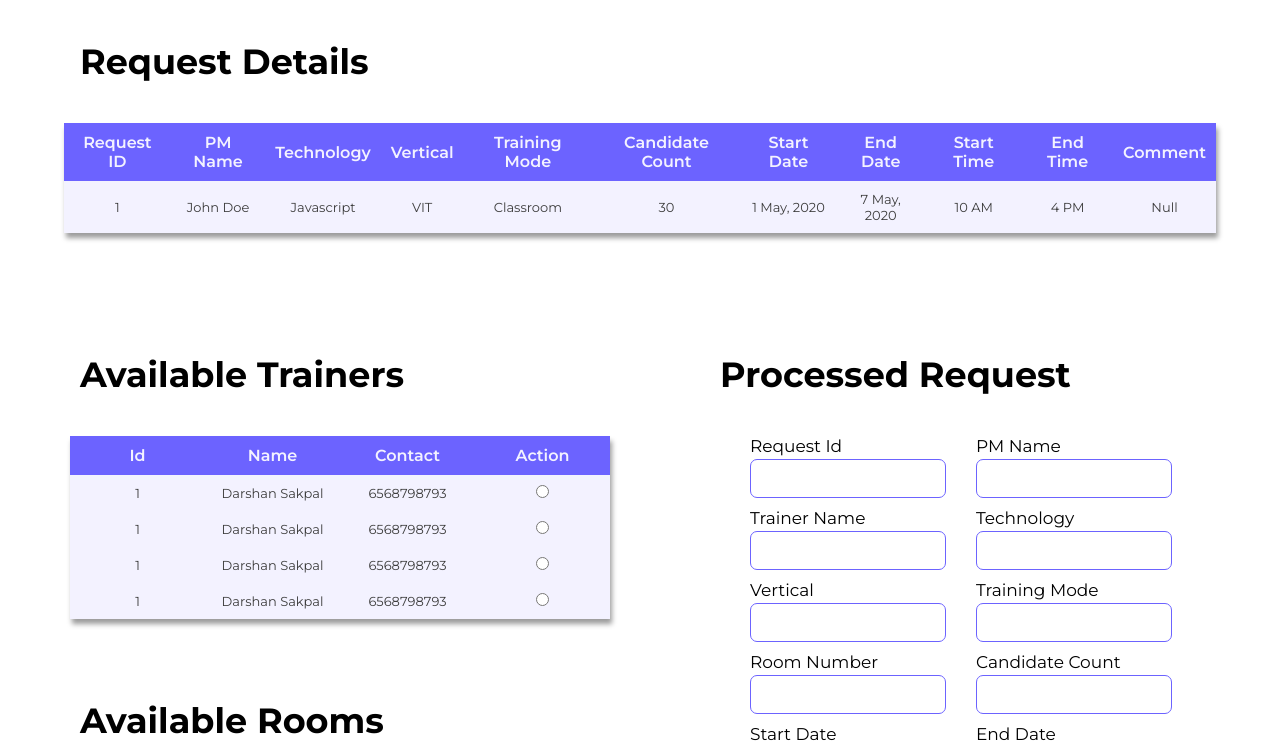
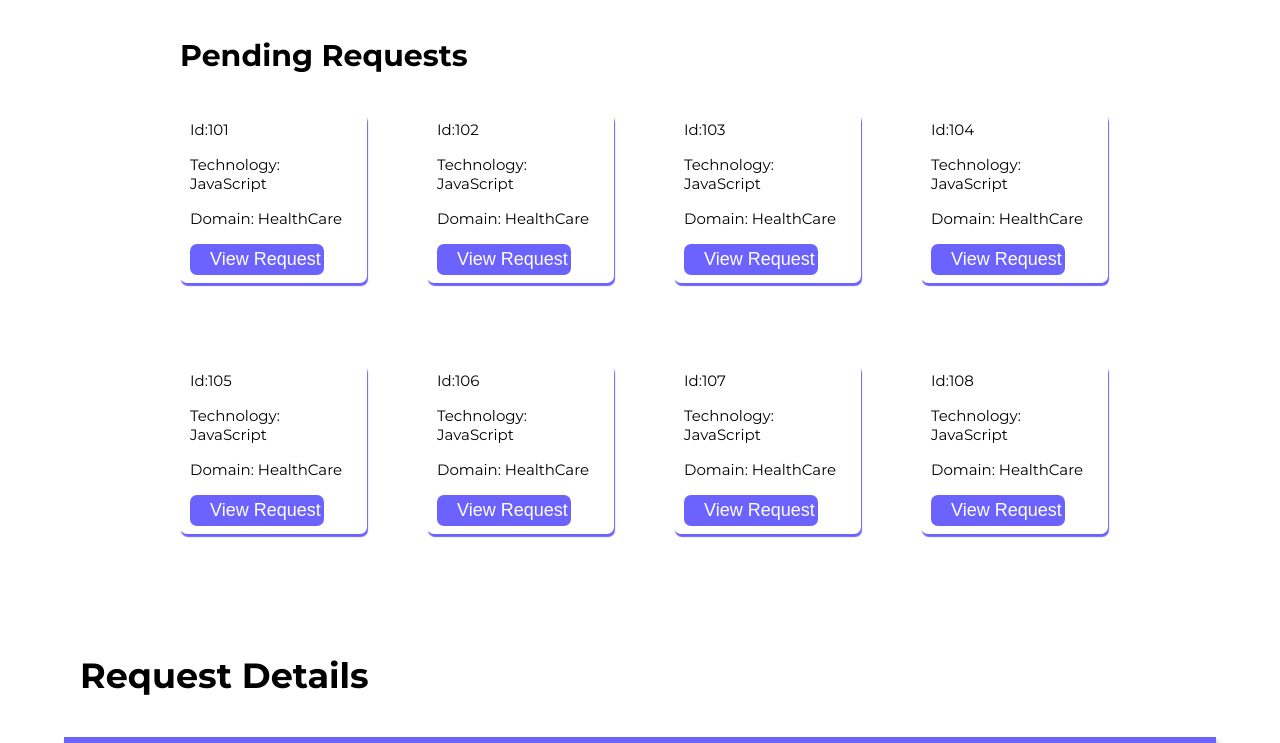
Before and after one commit to darshansp8/SPOC-CaseStudy, an Angular app in the folder casestudy-frontend/spoc-frontend/: page / in a window 1280 px wide. Shown: the top 743 px of the page. Built offline with nearby package versions, Linux system fonts and the light colour scheme.

Commit message:
Added pending request layout

```diff
--- a/casestudy-frontend/spoc-frontend/src/app/app.component.html
+++ b/casestudy-frontend/spoc-frontend/src/app/app.component.html
@@ -1,4 +1,4 @@
 
-<!-- <app-requests></app-requests> -->
+<app-requests></app-requests>
 <app-view-requests></app-view-requests>
 <router-outlet></router-outlet>
--- a/casestudy-frontend/spoc-frontend/src/app/requests/requests.component.css
+++ b/casestudy-frontend/spoc-frontend/src/app/requests/requests.component.css
@@ -0,0 +1,142 @@
+.row-container{
+    /* width: 144rem; */
+    padding-left: calc(2 * var(--gutter-horizontal));
+	display: inline-block;
+	vertical-align: top;
+	max-width: var(--gutter-width);
+	/* background-color: #f1f1f1; */
+	/*color: white;*/
+}
+
+.row-container h1{
+	text-align: left;
+    font-size: 3rem;
+    font-weight: 700;
+    line-height: 3.2rem;
+	/*margin-top: 10px;*/
+    margin-top: var(--gutter-vertical-sm);
+    margin: var(--gutter-vertical-sm)  var(--gutter-horizontal);
+    /* margin-left:; */
+
+}
+
+.row{
+	display: inline-block;
+	vertical-align: top;
+	width: calc((80% - 3*var(--gutter-horizontal))/4);
+    margin-bottom: var(--gutter-vertical);
+    margin-left: var(--gutter-horizontal);
+    border-radius: .7rem;
+	overflow-x: hidden;
+	transition: .3s;
+    background-color: white;
+    cursor: pointer;
+}
+
+.table{
+    border-collapse: collapse;
+    width: 100%;
+}
+
+.table td{
+    width: 100%;
+    font-size: 1.5rem;
+    font-weight: 400;
+    padding: .8rem 1rem;
+}
+
+/* Card border & hover property start */
+.border-round{
+    border-radius: .7rem;
+    box-shadow: 1px 3px 1px rgb(108, 99, 255);
+    border: none;
+    transition: all .2s;
+}
+
+.border-round:hover{
+    border: 1px solid rgb(108, 99, 255);
+    box-shadow: none;
+    transform: scale(1.05);
+
+}
+/* Card hover property end */
+
+/* Input button styling */
+input[type="button"]{
+    padding: .5rem 2rem;
+    font-size: 1.8rem;
+    font-weight: 400;
+    color: #ffffff;
+    background-color: rgb(108, 99, 255);
+    width: 80%;
+    margin: 0 auto;
+    border: none;
+    outline: none;
+    border-radius: .7rem;
+    cursor: pointer;
+}
+/* input[type="button"]:hover{
+    cursor: pointer;
+} */
+@media (max-width: 1200px) {
+    /* Selectors and styles affecting screens UP TO 979px (Desktop) */
+    html{
+        font-size: 62.5%;
+    }
+
+    .row-container{
+        padding-left: 0;
+    }
+
+    .row-container h1{
+        margin-left: var(--gutter-horizontal);
+        /* margin-right: 2 * var(--gutter-horizontal); */
+    }
+    .row{
+        width: calc(29% - 2 * var(--gutter-horizontal)/3);
+        /* margin-left: 2 * var(--gutter-horizontal); */
+    }
+  }
+
+  @media (max-width: 900px) {
+      /* Selectors and styles affecting screens UP TO 767px (Tablet) */
+    html{
+        font-size: 56.25%;
+    }
+
+    .row-container{
+        padding-left: 0;
+    }
+
+    .row-container h1{
+        margin-left: var(--gutter-horizontal);
+        margin-right: 0;
+    }
+    .row{
+        width: calc(40% - var(--gutter-horizontal)/2);
+        /* margin-left: 10% */
+    }
+
+  }
+
+  @media (max-width: 600px) {
+	  /* Selectors and styles affecting screens UP TO 480px (Phone) */
+    html{
+        font-size: 50%;
+    }
+
+    .row-container{
+        padding-left: 0;
+    }
+
+    .row-container h1{
+        margin-left: var(--gutter-horizontal);
+        margin-right: 0;
+    }
+    .row{
+        width: 80%;
+        margin-left: 10%
+    }
+
+
+  }
--- a/casestudy-frontend/spoc-frontend/src/app/requests/requests.component.html
+++ b/casestudy-frontend/spoc-frontend/src/app/requests/requests.component.html
@@ -1 +1,147 @@
-<p>requests works!</p>
+<div class="row-container">
+    <h1>Pending Requests</h1>
+    <div class="row border-round">
+        <div class="row-content">
+            <table class="table">
+                <tbody>
+                    <tr>
+                        <td>Id:101</td>
+                    </tr>
+                    <tr>
+                        <td>Technology: JavaScript</td>
+                    </tr>
+                    <tr>
+                        <td>Domain: HealthCare</td>
+                    </tr>
+                    <tr><td><input type=button value="View Request"></td></tr>
+                </tbody>
+            </table>
+        </div>
+    </div>
+    <div class="row border-round">
+        <div class="row-content">
+            <table class="table">
+                <tbody>
+                    <tr>
+                        <td>Id:102</td>
+                    </tr>
+                    <tr>
+                        <td>Technology: JavaScript</td>
+                    </tr>
+                    <tr>
+                        <td>Domain: HealthCare</td>
+                    </tr>
+                    <tr><td><input type=button value="View Request"></td></tr>
+                </tbody>
+            </table>
+        </div>
+    </div>
+    <div class="row border-round">
+        <div class="row-content">
+            <table class="table">
+                <tbody>
+                    <tr>
+                        <td>Id:103</td>
+                    </tr>
+                    <tr>
+                        <td>Technology: JavaScript</td>
+                    </tr>
+                    <tr>
+                        <td>Domain: HealthCare</td>
+                    </tr>
+                    <tr><td><input type=button value="View Request"></td></tr>
+                </tbody>
+            </table>
+        </div>
+    </div>
+    <div class="row border-round">
+        <div class="row-content">
+            <table class="table">
+                <tbody>
+                    <tr>
+                        <td>Id:104</td>
+                    </tr>
+                    <tr>
+                        <td>Technology: JavaScript</td>
+                    </tr>
+                    <tr>
+                        <td>Domain: HealthCare</td>
+                    </tr>
+                    <tr><td><input type=button value="View Request"></td></tr>
+                </tbody>
+            </table>
+        </div>
+    </div>
+    <div class="row border-round">
+        <div class="row-content">
+            <table class="table">
+                <tbody>
+                    <tr>
+                        <td>Id:105</td>
+                    </tr>
+                    <tr>
+                        <td>Technology: JavaScript</td>
+                    </tr>
+                    <tr>
+                        <td>Domain: HealthCare</td>
+                    </tr>
+                    <tr><td><input type=button value="View Request"></td></tr>
+                </tbody>
+            </table>
+        </div>
+    </div>
+    <div class="row border-round">
+        <div class="row-content">
+            <table class="table">
+                <tbody>
+                    <tr>
+                        <td>Id:106</td>
+                    </tr>
+                    <tr>
+                        <td>Technology: JavaScript</td>
+                    </tr>
+                    <tr>
+                        <td>Domain: HealthCare</td>
+                    </tr>
+                    <tr><td><input type=button value="View Request"></td></tr>
+                </tbody>
+            </table>
+        </div>
+    </div>
+ <div class="row border-round">
+        <div class="row-content">
+            <table class="table">
+                <tbody>
+                    <tr>
+                        <td>Id:107</td>
+                    </tr>
+                    <tr>
+                        <td>Technology: JavaScript</td>
+                    </tr>
+                    <tr>
+                        <td>Domain: HealthCare</td>
+                    </tr>
+                    <tr><td><input type=button value="View Request"></td></tr>
+                </tbody>
+            </table>
+        </div>
+    </div>
+    <div class="row border-round">
+        <div class="row-content">
+            <table class="table">
+                <tbody>
+                    <tr>
+                        <td>Id:108</td>
+                    </tr>
+                    <tr>
+                        <td>Technology: JavaScript</td>
+                    </tr>
+                    <tr>
+                        <td>Domain: HealthCare</td>
+                    </tr>
+                    <tr><td><input type=button value="View Request"></td></tr>
+                </tbody>
+            </table>
+        </div>
+    </div>
+</div>
--- a/casestudy-frontend/spoc-frontend/src/styles.css
+++ b/casestudy-frontend/spoc-frontend/src/styles.css
@@ -1,12 +1,15 @@
 /* You can add global styles to this file, and also import other style files */
 
 :root{
+    --grid-width: 144rem;
     --gutter-vertical: 8rem;
+    --gutter-horizontal: 6rem;
     --gutter-vertical-sm: 4rem;
 }
+
 *{
+    padding: 0;
     margin: 0;
-    padding: 0;
     box-sizing: border-box;
 }
 
```
